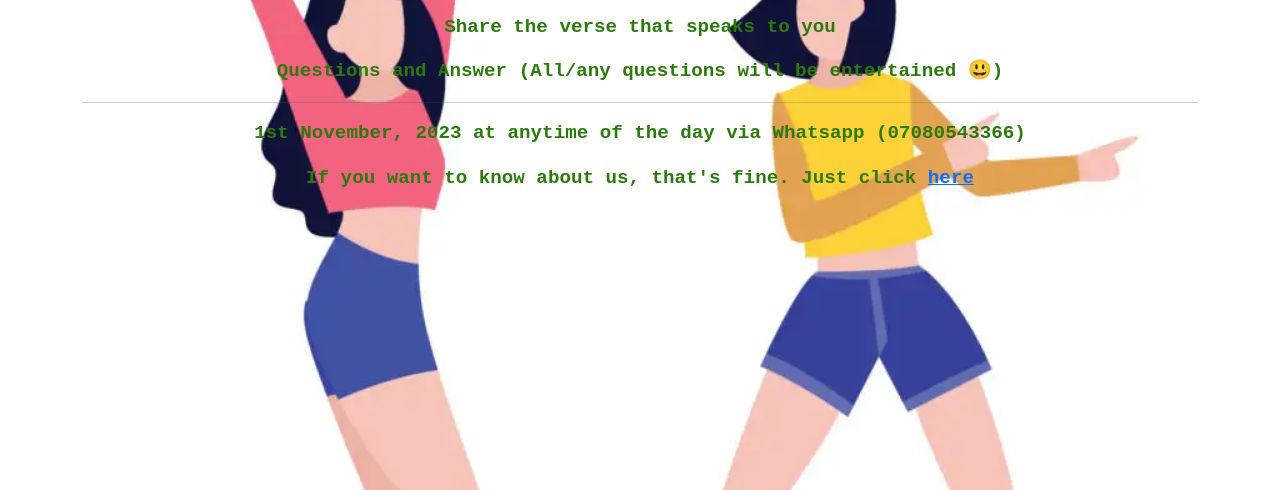
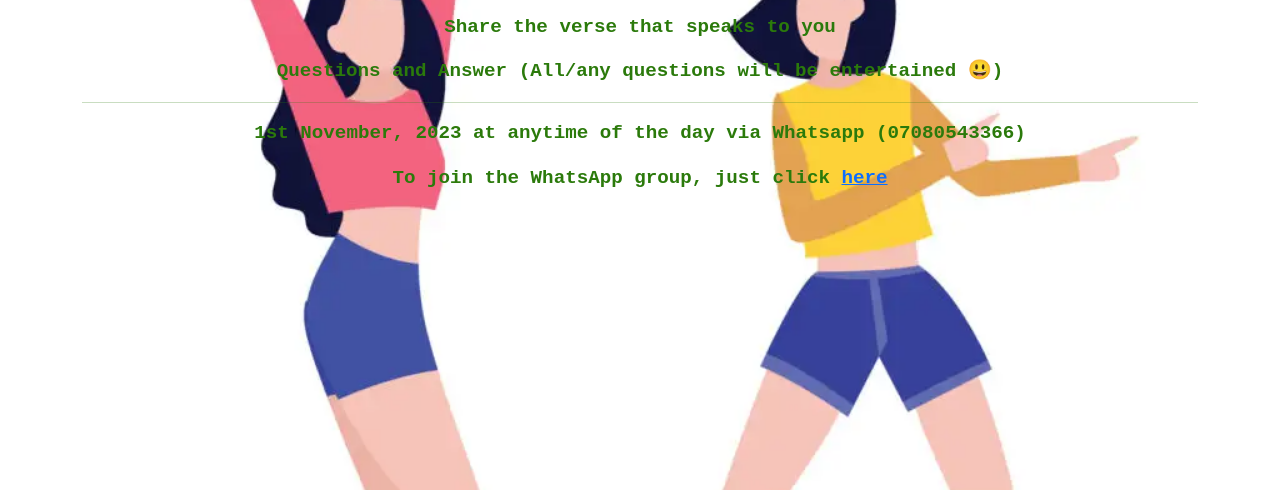
Before and after one commit to didi68/Bible-study, a plain HTML site: page index.html in a window 1280 px wide. Shown: the part 310-800 px from the top of the page. Drawn offline with nearby package versions, Linux system fonts and the light colour scheme.

Commit message:
Update index.html

```diff
--- a/index.html
+++ b/index.html
@@ -20,7 +20,7 @@
             <hr>
 
             <p>1st November, 2023 at anytime of the day via Whatsapp (07080543366)</p>
-            <p>If you want to know about us, that's fine. Just click <a href="https://chat.whatsapp.com/DDTRPSDxUfD4ulbMwL3xjb">here</a></p>
+            <p>To join the WhatsApp group, just click <a href="https://chat.whatsapp.com/DDTRPSDxUfD4ulbMwL3xjb">here</a></p>
         </div>
     </body>
 </html>
```
